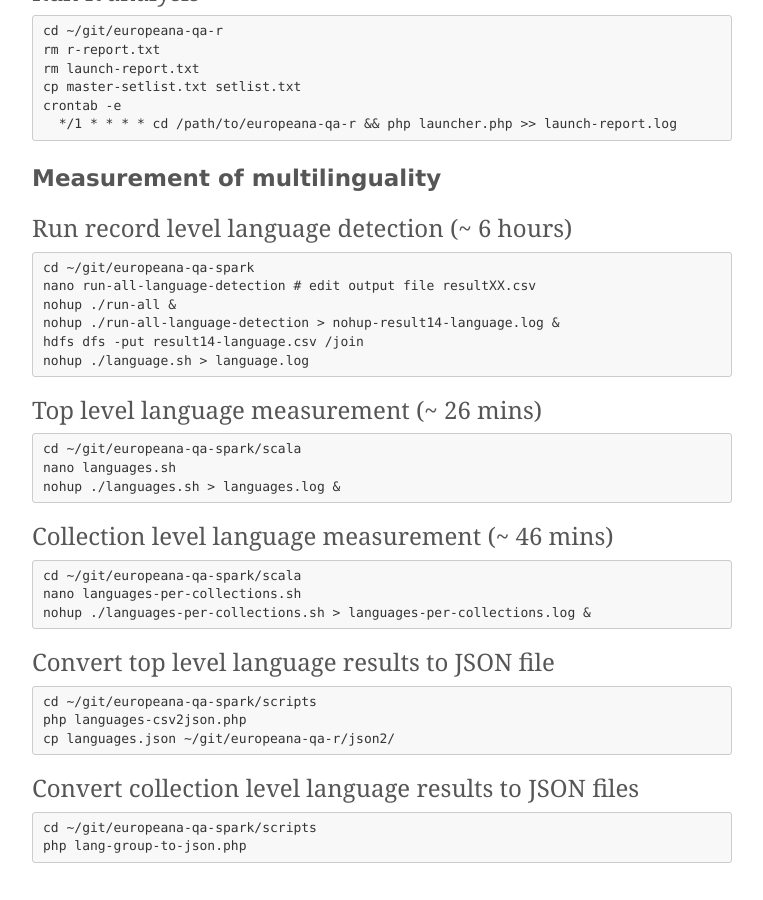
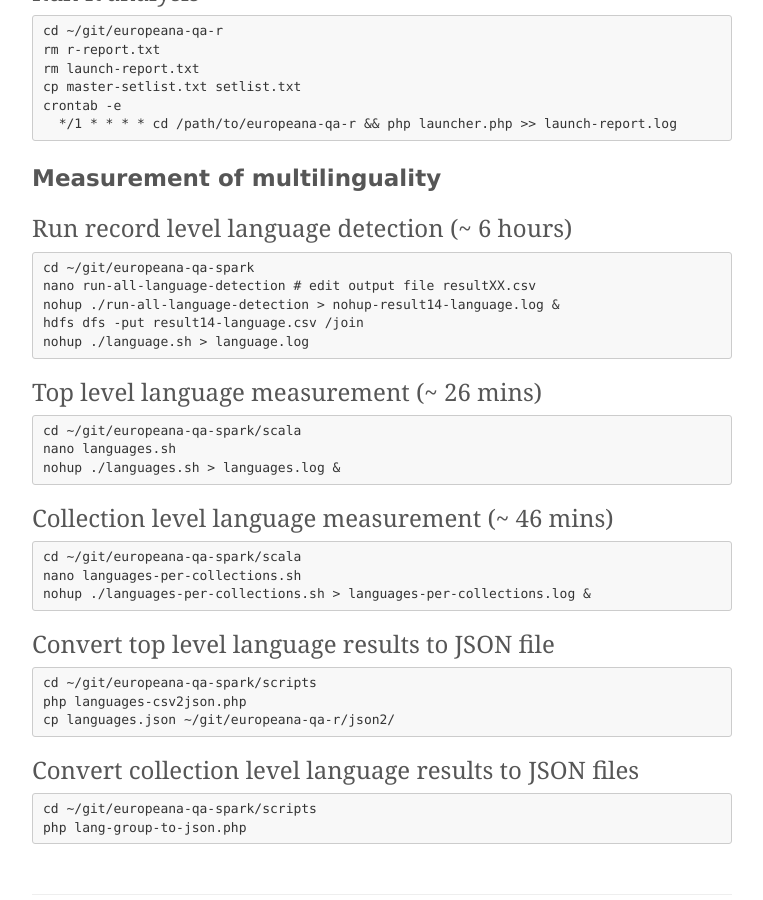
Before and after one commit to pkiraly/pkiraly.github.io, a Jekyll site: the page built from cheatsheet.md, in a window 1280 px wide and 900 px high, scrolled down 2151 px. Shown: the whole window, without its empty margins (258-1021 px from the left). Built offline with Jekyll 4.4.1, drawn with Linux system fonts in a browser that asks for light colours; nearby versions of some CDN libraries; some web fonts are replaced; comment, search, counter and statistics services are not loaded.

Commit message:
Update cheatsheet.md

````diff
--- a/cheatsheet.md
+++ b/cheatsheet.md
@@ -77,7 +77,6 @@ crontab -e
 ```
 cd ~/git/europeana-qa-spark
 nano run-all-language-detection # edit output file resultXX.csv
-nohup ./run-all &
 nohup ./run-all-language-detection > nohup-result14-language.log &
 hdfs dfs -put result14-language.csv /join
 nohup ./language.sh > language.log
````
